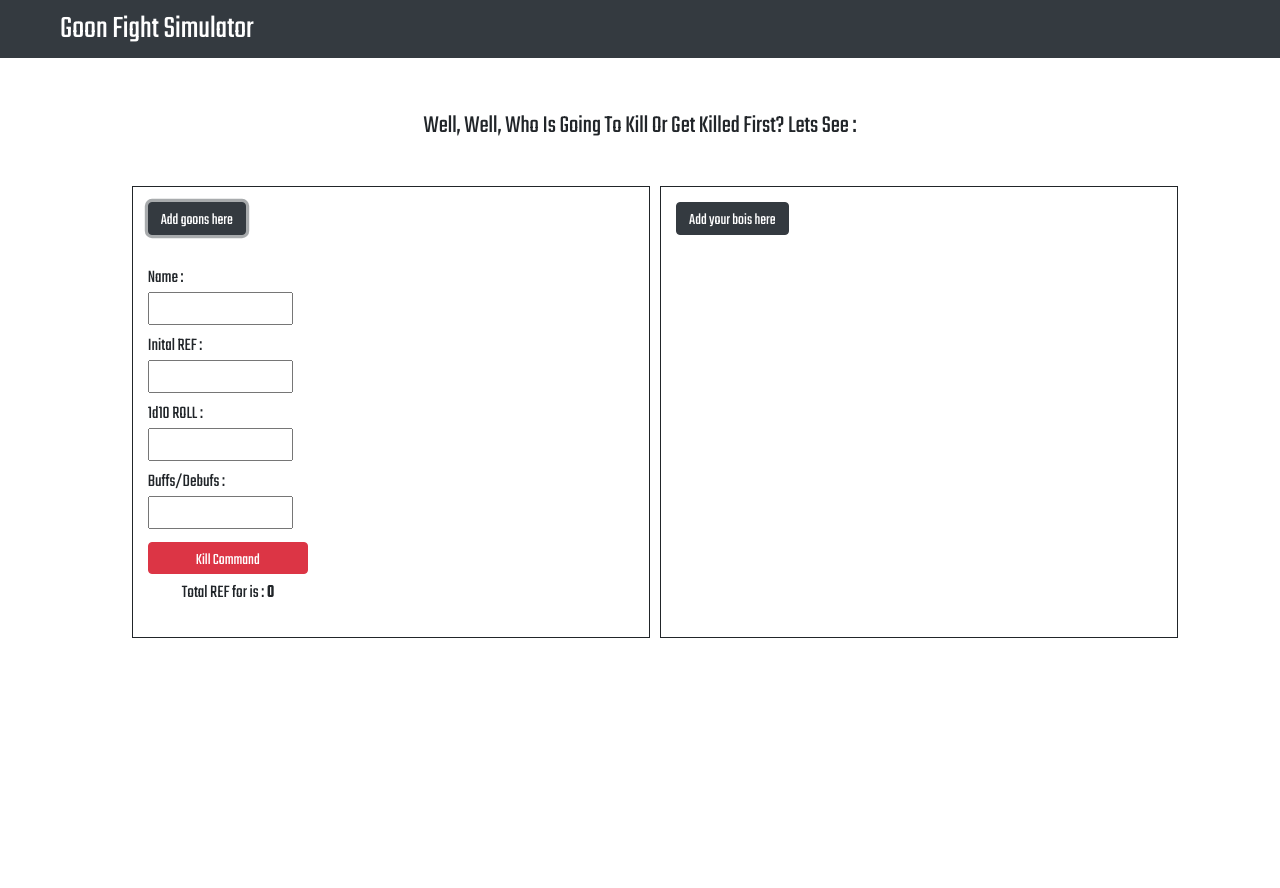
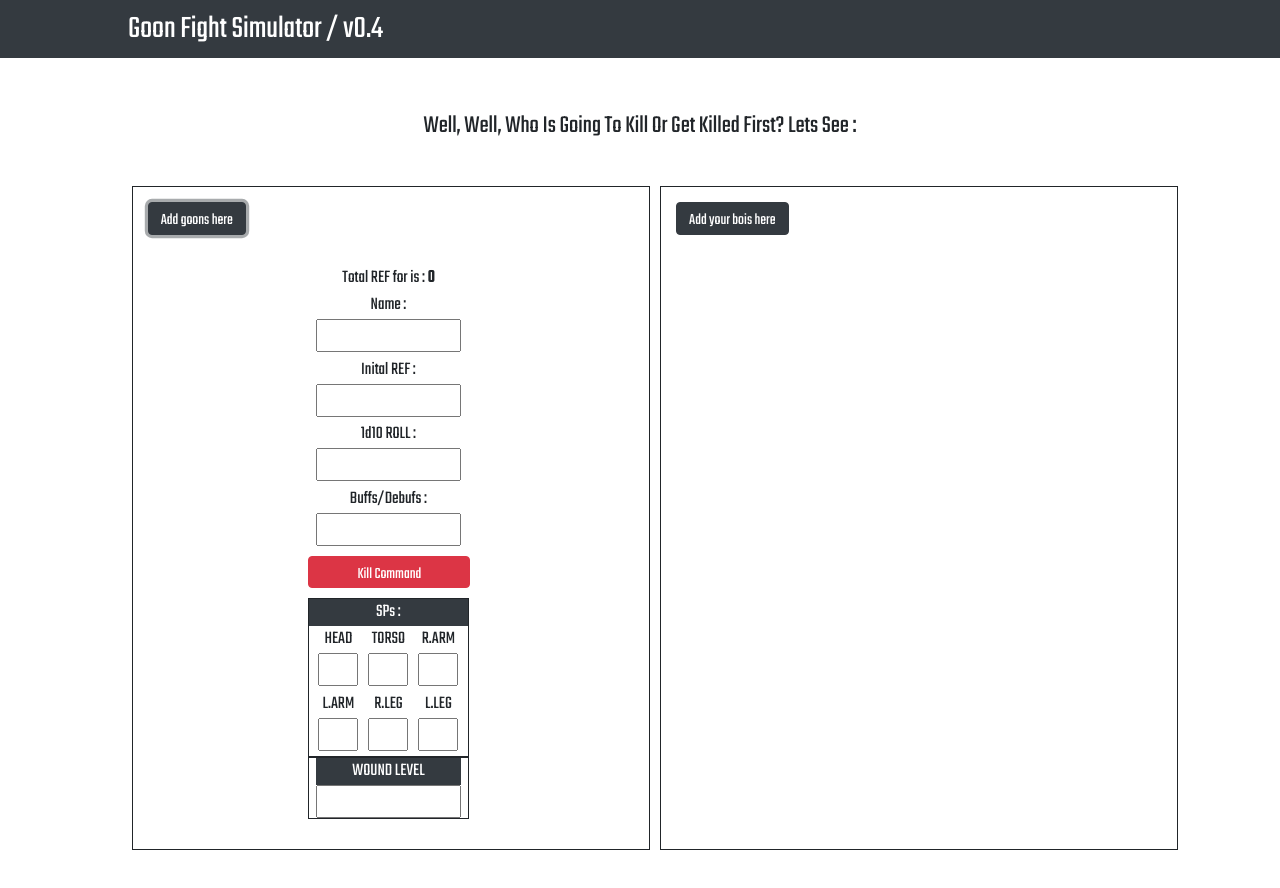
Before and after one commit to vivalafit/goon-fight-simulator, an Angular app: page / in a window 1280 px wide. Both pictures are taken after a click on the button "Add goons here". Shown: the top 888 px of the page. Before the commit the page ends 800 px from the top, so only its background shows below. Built offline with nearby package versions, Linux system fonts and the light colour scheme.

Commit message:
Added SP / Wound levels inputs

```diff
--- a/src/app/app.component.css
+++ b/src/app/app.component.css
@@ -43,4 +43,5 @@ button.btn.btn-dark {
   min-width: 50%;
   border: 1px solid;
   margin-left: 10px;
+  margin-bottom: 100px;
 }
--- a/src/app/app.component.html
+++ b/src/app/app.component.html
@@ -12,7 +12,7 @@
     <div class="humans">
       <div class="goons-container">
         <button type="button" class="btn btn-dark" (click)="addGoon()">Add goons here</button>
-        <div class="goons">
+        <div class="goons d-flex justify-content-center">
               <app-goon-component *ngFor="let goon of goons; let i = index"
               [goon]="goon"
               [goonIndex]="i"
@@ -23,7 +23,7 @@
       </div>
       <div class="my-boys-container">
         <button type="button" class="btn btn-dark" (click)="addBois()">Add your bois here</button>
-        <div class="bois">
+        <div class="bois d-flex justify-content-center">
               <app-goon-component *ngFor="let boi of yourBoys; let i = index"
               [goon]="boi"
               [goonIndex]="i"
--- a/src/app/goon-component/goon-component.component.css
+++ b/src/app/goon-component/goon-component.component.css
@@ -1,16 +1,61 @@
+label {
+    margin-bottom: 0.3rem;
+}
+
 .goon-container {
     width: 180px;
-    margin-right: 30px;
     margin-left: 15px;
     margin-bottom: 30px;
 }
 button.btn.btn-danger {
-    width: 89%;
+    width: 90%;
     padding-bottom: 0;
-    margin-bottom: 6px;
     margin-top: 5px;
+    margin-bottom: 10px;
 }
 .ref-summary {
     text-align: center;
     width: 89%;
 }
+
+.body-sp {
+    display: flex;
+    flex-flow: row wrap;
+}
+
+.body-sp label.sp-square input {
+  width: 40px;
+  margin-bottom: 0;
+}
+
+.header-sp, .wound-header {
+    background-color: #343a40;
+    color: white;
+    text-align: center;
+}
+
+.sp-container, .woudnings-container{
+  border: 1px solid;
+
+}
+
+.stat-input label, .inputs-container label{
+  width: 89%;
+  text-align: center;
+}
+
+label.sp-square {
+    margin-left: 5px;
+    margin-right: 5px;
+}
+
+.sp-header, .wound-header {
+    text-align: center;
+}
+
+.additional-fields {
+    width: 89%;
+}
+label.wound-square {
+    margin-bottom: 0;
+}
--- a/src/app/goon-component/goon-component.component.html
+++ b/src/app/goon-component/goon-component.component.html
@@ -1,4 +1,7 @@
 <div class="goon-container">
+  <div class="ref-summary">
+      Total REF for {{name.value}} is : <b>{{ totalREFval }}</b>
+  </div>
   <div class="stat-input">
     <label>
       Name :
@@ -24,9 +27,57 @@
         <input type="text" (keyup)="countTotalInitiative()" [formControl]="AdditionalREF">
       </label>
     </div>
-    <button type="button" class="btn btn-danger" (click)="removeGoon()">Kill Command</button>
   </div>
-  <div class="ref-summary">
-      Total REF for {{name.value}} is : <b>{{ totalREFval }}</b>
+  <button type="button" class="btn btn-danger" (click)="removeGoon()">Kill Command</button>
+  <div class="additional-fields">
+    <div class="sp-container">
+      <div class="header-sp">SPs :</div>
+      <div class="body-sp d-flex justify-content-center">
+        <label class="sp-square">
+          <div class="sp-header">
+            HEAD
+          </div>
+          <input type="text">
+        </label>
+        <label class="sp-square">
+          <div class="sp-header">
+            TORSO
+          </div>
+          <input type="text">
+        </label>
+        <label class="sp-square">
+          <div class="sp-header">
+            R.ARM
+          </div>
+          <input type="text">
+        </label>
+        <label class="sp-square">
+          <div class="sp-header">
+            L.ARM
+          </div>
+          <input type="text">
+        </label>
+        <label class="sp-square">
+          <div class="sp-header">
+            R.LEG
+          </div>
+          <input type="text">
+        </label>
+        <label class="sp-square">
+          <div class="sp-header">
+            L.LEG
+          </div>
+          <input type="text">
+        </label>
+     </div>
+    </div>
+    <div class="woudnings-container d-flex justify-content-center">
+     <label class="wound-square">
+       <div class="wound-header">
+         WOUND LEVEL
+       </div>
+       <input type="text">
+     </label>
+    </div>
   </div>
 </div>
--- a/src/app/top-bar/top-bar.component.css
+++ b/src/app/top-bar/top-bar.component.css
@@ -3,6 +3,6 @@
   color: white;
   text-align: left;
   padding-top: 10px;
-  padding-left: 60px;
+  padding-left: 10%;
   padding-bottom: 10px;
 }
--- a/src/app/top-bar/top-bar.component.html
+++ b/src/app/top-bar/top-bar.component.html
@@ -1,5 +1,5 @@
-<div class="md-12" class="header">
-  <h2>Goon Fight Simulator</h2>
+<div class="header">
+  <h2>Goon Fight Simulator / v0.4</h2>
 </div>
 
 
--- a/src/styles.css
+++ b/src/styles.css
@@ -6,3 +6,7 @@ html, body {
 h2{
   margin-bottom: 0 !important;
 }
+
+input[type="text"] {
+    text-align: center !important;
+}
```
